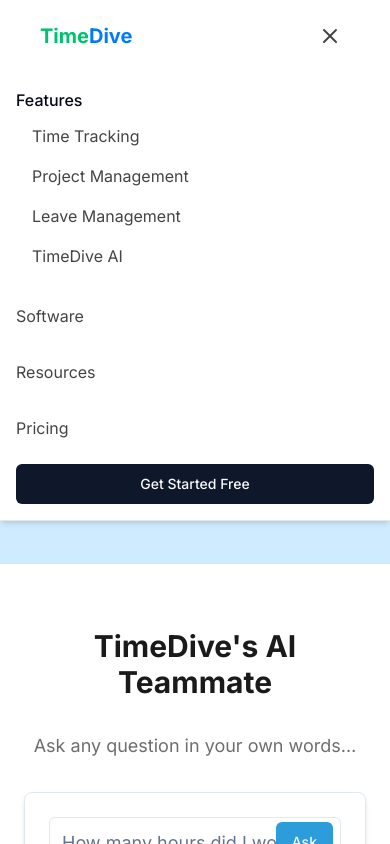
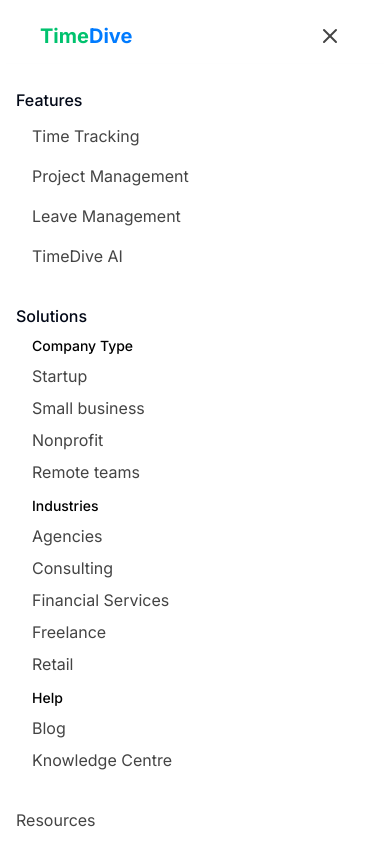
Before and after one commit to koradiavatsal/timedive-landing-page, a React (Vite) app: page /timedive-ai in a window 390 px wide. Both pictures are taken after a click on the button 330 px from the left and 36 px from the top of the page. Shown: the top 844 px of the page. Built offline with nearby package versions, Linux system fonts and the light colour scheme.

Commit message:
Refactor: Implement mega menu for solutions
- Rename "Software" to "Solutions" in the navbar.
- Implement a mega menu on hover for "Solutions".
- Add three columns with company types, industries, and help links.

```diff
--- a/src/components/Navbar.tsx
+++ b/src/components/Navbar.tsx
@@ -1,8 +1,15 @@
 
 import React, { useState } from 'react';
 import { Button } from "@/components/ui/button";
-import { Menu, X } from "lucide-react";
+import { Menu, X, Book, BookText, Library } from "lucide-react";
 import { Link } from 'react-router-dom';
+import {
+  NavigationMenu,
+  NavigationMenuContent,
+  NavigationMenuItem,
+  NavigationMenuList,
+  NavigationMenuTrigger,
+} from "@/components/ui/navigation-menu";
 
 const Navbar = () => {
   const [isMenuOpen, setIsMenuOpen] = useState(false);
@@ -42,7 +49,123 @@ const Navbar = () => {
               <Link to="/timedive-ai" className="block px-4 py-2 text-timedive-gray hover:text-timedive-primary hover:bg-timedive-lighter-blue">TimeDive AI</Link>
             </div>
           </div>
-          <a href="#software" className="text-timedive-gray hover:text-timedive-primary">Software</a>
+
+          <div className="relative group">
+            <a href="#solutions" className="text-timedive-gray hover:text-timedive-primary">Solutions</a>
+            <div className="absolute left-0 mt-2 w-[600px] bg-white shadow-lg rounded-md py-4 px-6 invisible group-hover:visible transition-all">
+              <div className="grid grid-cols-3 gap-6">
+                {/* Column 1: Company Type */}
+                <div>
+                  <h4 className="font-semibold text-sm mb-3 text-timedive-black">Company Type</h4>
+                  <ul className="space-y-2">
+                    <li>
+                      <a href="#startup" className="text-sm text-timedive-gray hover:text-timedive-primary flex items-center gap-2">
+                        <span className="w-5 h-5 bg-timedive-lighter-blue rounded-md flex items-center justify-center">
+                          <span className="w-2 h-2 bg-timedive-accent rounded-full"></span>
+                        </span>
+                        Startup
+                      </a>
+                    </li>
+                    <li>
+                      <a href="#small-business" className="text-sm text-timedive-gray hover:text-timedive-primary flex items-center gap-2">
+                        <span className="w-5 h-5 bg-timedive-lighter-blue rounded-md flex items-center justify-center">
+                          <span className="w-2 h-2 bg-timedive-accent rounded-full"></span>
+                        </span>
+                        Small business
+                      </a>
+                    </li>
+                    <li>
+                      <a href="#nonprofit" className="text-sm text-timedive-gray hover:text-timedive-primary flex items-center gap-2">
+                        <span className="w-5 h-5 bg-timedive-lighter-blue rounded-md flex items-center justify-center">
+                          <span className="w-2 h-2 bg-timedive-accent rounded-full"></span>
+                        </span>
+                        Nonprofit
+                      </a>
+                    </li>
+                    <li>
+                      <a href="#remote-teams" className="text-sm text-timedive-gray hover:text-timedive-primary flex items-center gap-2">
+                        <span className="w-5 h-5 bg-timedive-lighter-blue rounded-md flex items-center justify-center">
+                          <span className="w-2 h-2 bg-timedive-accent rounded-full"></span>
+                        </span>
+                        Remote teams
+                      </a>
+                    </li>
+                  </ul>
+                </div>
+
+                {/* Column 2: Industries */}
+                <div>
+                  <h4 className="font-semibold text-sm mb-3 text-timedive-black">Industries</h4>
+                  <ul className="space-y-2">
+                    <li>
+                      <a href="#agencies" className="text-sm text-timedive-gray hover:text-timedive-primary flex items-center gap-2">
+                        <span className="w-5 h-5 bg-timedive-lighter-blue rounded-md flex items-center justify-center">
+                          <span className="w-2 h-2 bg-timedive-accent rounded-full"></span>
+                        </span>
+                        Agencies
+                      </a>
+                    </li>
+                    <li>
+                      <a href="#consulting" className="text-sm text-timedive-gray hover:text-timedive-primary flex items-center gap-2">
+                        <span className="w-5 h-5 bg-timedive-lighter-blue rounded-md flex items-center justify-center">
+                          <span className="w-2 h-2 bg-timedive-accent rounded-full"></span>
+                        </span>
+                        Consulting
+                      </a>
+                    </li>
+                    <li>
+                      <a href="#financial-services" className="text-sm text-timedive-gray hover:text-timedive-primary flex items-center gap-2">
+                        <span className="w-5 h-5 bg-timedive-lighter-blue rounded-md flex items-center justify-center">
+                          <span className="w-2 h-2 bg-timedive-accent rounded-full"></span>
+                        </span>
+                        Financial Services
+                      </a>
+                    </li>
+                    <li>
+                      <a href="#freelance" className="text-sm text-timedive-gray hover:text-timedive-primary flex items-center gap-2">
+                        <span className="w-5 h-5 bg-timedive-lighter-blue rounded-md flex items-center justify-center">
+                          <span className="w-2 h-2 bg-timedive-accent rounded-full"></span>
+                        </span>
+                        Freelance
+                      </a>
+                    </li>
+                    <li>
+                      <a href="#retail" className="text-sm text-timedive-gray hover:text-timedive-primary flex items-center gap-2">
+                        <span className="w-5 h-5 bg-timedive-lighter-blue rounded-md flex items-center justify-center">
+                          <span className="w-2 h-2 bg-timedive-accent rounded-full"></span>
+                        </span>
+                        Retail
+                      </a>
+                    </li>
+                  </ul>
+                </div>
+
+                {/* Column 3: Help */}
+                <div>
+                  <h4 className="font-semibold text-sm mb-3 text-timedive-black">Help</h4>
+                  <ul className="space-y-2">
+                    <li>
+                      <a href="#blog" className="text-sm text-timedive-gray hover:text-timedive-primary flex items-center gap-2">
+                        <span className="w-5 h-5 bg-timedive-lighter-blue rounded-md flex items-center justify-center">
+                          <BookText className="h-3 w-3 text-timedive-accent" />
+                        </span>
+                        Blog
+                      </a>
+                    </li>
+                    <li>
+                      <a href="#knowledge-centre" className="text-sm text-timedive-gray hover:text-timedive-primary flex items-center gap-2">
+                        <span className="w-5 h-5 bg-timedive-lighter-blue rounded-md flex items-center justify-center">
+                          <Library className="h-3 w-3 text-timedive-accent" />
+                        </span>
+                        Knowledge Centre
+                      </a>
+                    </li>
+                  </ul>
+                </div>
+              </div>
+            </div>
+          </div>
+
           <a href="#resources" className="text-timedive-gray hover:text-timedive-primary">Resources</a>
           <a href="#pricing" className="text-timedive-gray hover:text-timedive-primary">Pricing</a>
         </div>
@@ -65,7 +188,35 @@ const Navbar = () => {
                   <Link to="/timedive-ai" className="block py-1 text-timedive-gray hover:text-timedive-primary">TimeDive AI</Link>
                 </div>
               </div>
-              <a href="#software" className="text-timedive-gray hover:text-timedive-primary py-2">Software</a>
+
+              <div className="py-2">
+                <div className="font-medium mb-2">Solutions</div>
+                <div className="pl-4 space-y-2">
+                  <div className="mb-2">
+                    <div className="text-sm font-medium text-timedive-black mb-1">Company Type</div>
+                    <a href="#startup" className="block py-1 text-timedive-gray hover:text-timedive-primary">Startup</a>
+                    <a href="#small-business" className="block py-1 text-timedive-gray hover:text-timedive-primary">Small business</a>
+                    <a href="#nonprofit" className="block py-1 text-timedive-gray hover:text-timedive-primary">Nonprofit</a>
+                    <a href="#remote-teams" className="block py-1 text-timedive-gray hover:text-timedive-primary">Remote teams</a>
+                  </div>
+
+                  <div className="mb-2">
+                    <div className="text-sm font-medium text-timedive-black mb-1">Industries</div>
+                    <a href="#agencies" className="block py-1 text-timedive-gray hover:text-timedive-primary">Agencies</a>
+                    <a href="#consulting" className="block py-1 text-timedive-gray hover:text-timedive-primary">Consulting</a>
+                    <a href="#financial-services" className="block py-1 text-timedive-gray hover:text-timedive-primary">Financial Services</a>
+                    <a href="#freelance" className="block py-1 text-timedive-gray hover:text-timedive-primary">Freelance</a>
+                    <a href="#retail" className="block py-1 text-timedive-gray hover:text-timedive-primary">Retail</a>
+                  </div>
+
+                  <div className="mb-2">
+                    <div className="text-sm font-medium text-timedive-black mb-1">Help</div>
+                    <a href="#blog" className="block py-1 text-timedive-gray hover:text-timedive-primary">Blog</a>
+                    <a href="#knowledge-centre" className="block py-1 text-timedive-gray hover:text-timedive-primary">Knowledge Centre</a>
+                  </div>
+                </div>
+              </div>
+
               <a href="#resources" className="text-timedive-gray hover:text-timedive-primary py-2">Resources</a>
               <a href="#pricing" className="text-timedive-gray hover:text-timedive-primary py-2">Pricing</a>
               <Button className="primary-button w-full">Get Started Free</Button>
```
